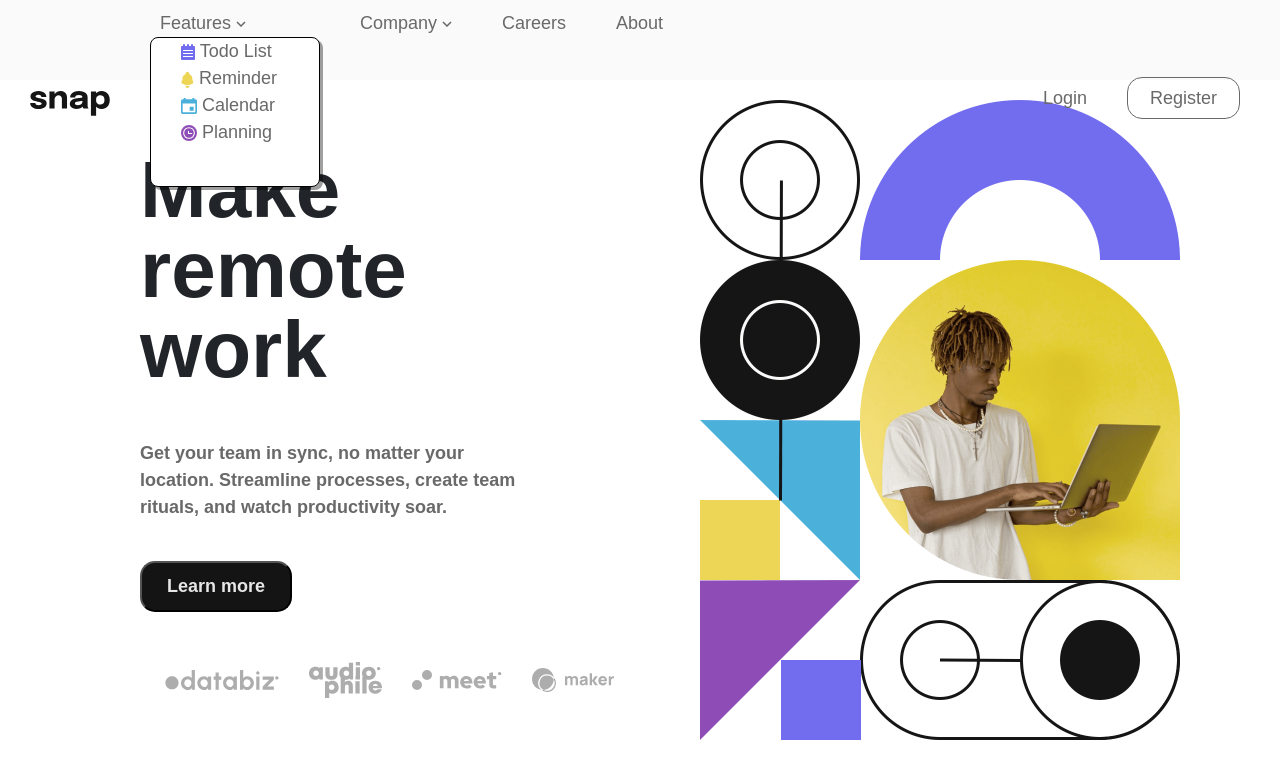
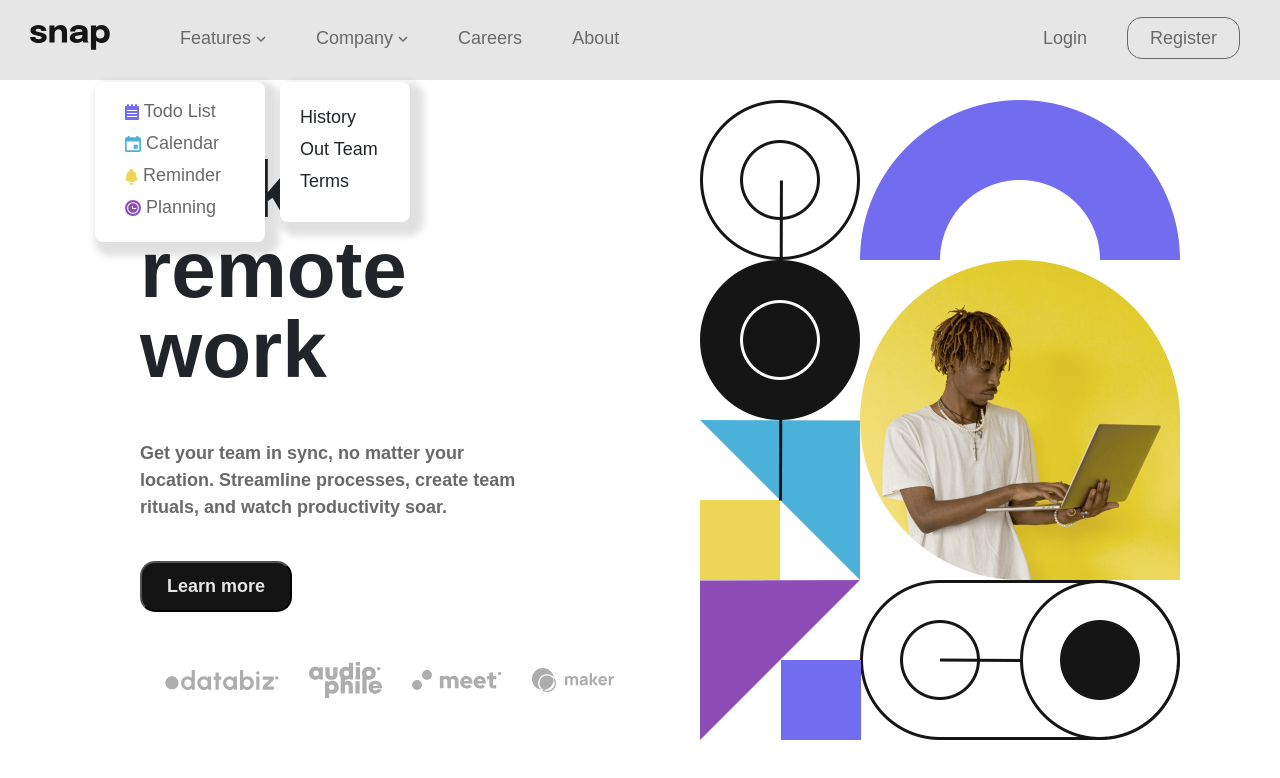
Before and after one commit to ivanbonnot/Intro-section-with-dropdown-navigation, a website: page index.html in a window 1280 px wide. Drawn offline with Linux system fonts and the light colour scheme; a web font is replaced by a local one.

Commit message:
submenu v2

```diff
--- a/index.html
+++ b/index.html
@@ -21,22 +21,16 @@
       <ul class="start">
         <li>
           <a href="">Features <img src="./images/icon-arrow-down.svg" alt=""></a>
-          <ul class="features-menu">
-            <li><a href=""><img src="./images/icon-todo.svg" alt=""> Todo List </a></li>
-            <li><a href=""><img src="./images/icon-reminders.svg" alt=""> Reminder </a></li>
-            <li><a href=""><img src="./images/icon-calendar.svg" alt=""> Calendar</a></li>
-            <li><a href=""><img src="./images/icon-planning.svg" alt=""> Planning </a></li>
-          </ul>
         </li>
         <li>
           <a href="">Company <img src="./images/icon-arrow-down.svg" alt=""></a>
 
         </li>
         <li>
-          <a class="first" href="">Careers</a>
+          <a href="">Careers</a>
         </li>
         <li>
-          <a class="first" href="">About</a>
+          <a href="">About</a>
         </li>
       </ul>
 
@@ -47,6 +41,19 @@
         <li>
           <a class="register" href="">Register</a>
         </li>
+      </ul>
+
+      <ul class="features-menu">
+        <li><a href=""><img src="./images/icon-todo.svg" alt=""> Todo List </a></li>
+        <li><a href=""><img src="./images/icon-calendar.svg" alt=""> Calendar</a></li>
+        <li><a href=""><img src="./images/icon-reminders.svg" alt=""> Reminder </a></li>
+        <li><a href=""><img src="./images/icon-planning.svg" alt=""> Planning </a></li>
+      </ul>
+
+      <ul class="company-menu">
+        <li>History</li>
+        <li>Out Team</li>
+        <li>Terms</li>
       </ul>
 
     </nav>
--- a/scss/layout/_header.scss
+++ b/scss/layout/_header.scss
@@ -8,16 +8,17 @@ header {
     position: fixed;
 
     nav {
-        background-color: hsl(0, 0%, 98%);
+        background-color: hsl(0, 0%, 90%);
         width: 100vw;
         height: 80px;
         padding: 10px;
         display: grid;
-        grid-template-columns: 120px 1fr 0.15fr;
+        grid-template-columns: 140px 1fr 0.15fr;
         grid-template-rows: 1fr;
         grid-template-areas:
-            "img init ending";
-        align-items: center;
+            "img init ending"
+            "features company .";
+        align-items: flex-start;
         justify-items: flex-start;
 
         .logo {
@@ -25,9 +26,11 @@ header {
             width: 100px;
             height: 25px;
             padding-left: 20px;
+            margin-top: 15px;
         }
 
         ul {
+            margin-top: 15px;
             list-style-type: none;
             display: flex;
             flex-direction: row;
@@ -54,17 +57,6 @@ header {
                     }
                 }
 
-                .features-menu {
-                    display: flex;
-                    flex-wrap: nowrap;
-                    flex-direction: column;
-                    height: 150px;
-                    width: 170px;
-                    background-color: white;
-                    border: 1px solid black;
-                    border-radius: 8px;
-                    box-shadow: 3px 3px 0px 0px #00000060;
-                }
             }
 
             .start {
@@ -75,5 +67,47 @@ header {
                 grid-area: ending;
             }
         }
+
+        .features-menu {
+            // visibility: hidden;
+            grid-area: features;
+            display: flex;
+            flex-wrap: nowrap;
+            flex-direction: column;
+            justify-content: center;
+            align-items: flex-start;
+            height: 160px;
+            width: 170px;
+            margin: 20px 85px;
+            background-color: white;
+            border-radius: 8px;
+            box-shadow: 7px 7px 7px 7px #0000001f;
+
+            li {
+                padding-bottom: 5px;
+            }
+        }
+
+        .company-menu {
+            // visibility: hidden;
+            grid-area: company;
+            display: flex;
+            flex-wrap: nowrap;
+            flex-direction: column;
+            justify-content: center;
+            align-items: flex-start;
+            height: 140px;
+            width: 130px;
+            margin-top: 20px;
+            margin-left: 130px;
+            background-color: white;
+            border-radius: 8px;
+            box-shadow: 7px 7px 7px 7px #0000001f;
+
+            li {
+                padding-bottom: 5px;
+            }
+        }
     }
+
 }
```
Also changed, not shown: css/style.css.
